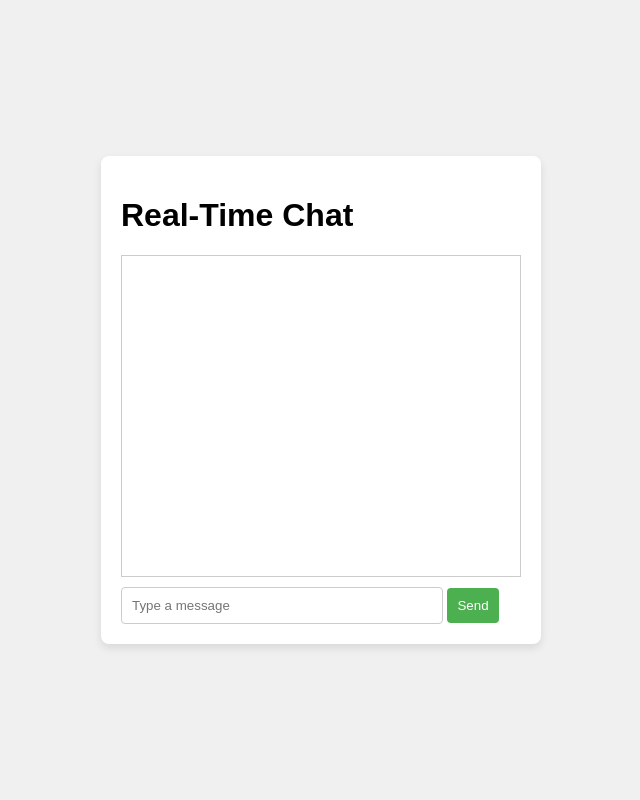
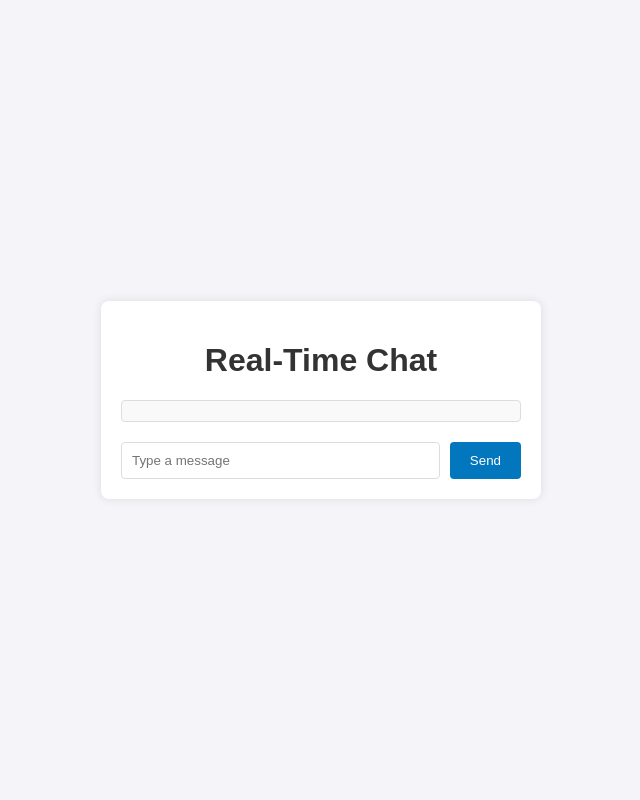
Before and after one commit to jannat-miftahul/chat-app, a Flask app: page / in a window 1280 px wide. Shown: the whole page, without its empty margins (319-959 px from the left). Run offline with Flask 3, Linux system fonts and the light colour scheme; some libraries are stand-ins or nearby versions.

Commit message:
Enhance chat application UI with improved styling and layout

```diff
--- a/static/css/style.css
+++ b/static/css/style.css
@@ -1,45 +1,69 @@
 body {
     font-family: Arial, sans-serif;
+    background-color: #f4f4f9;
+    margin: 0;
+    padding: 0;
     display: flex;
     justify-content: center;
     align-items: center;
     height: 100vh;
-    margin: 0;
-    background-color: #f0f0f0;
 }
 
 .chat-container {
+    background-color: #fff;
+    border-radius: 8px;
+    box-shadow: 0 0 10px rgba(0, 0, 0, 0.1);
     width: 400px;
-    background-color: white;
+    max-width: 100%;
     padding: 20px;
-    box-shadow: 0 4px 8px rgba(0, 0, 0, 0.1);
-    border-radius: 8px;
+    display: flex;
+    flex-direction: column;
 }
 
-#messages {
-    height: 300px;
-    overflow-y: scroll;
-    margin-bottom: 10px;
-    border: 1px solid #ccc;
-    padding: 10px;
+h1 {
+    text-align: center;
+    color: #333;
 }
 
-input {
-    width: 75%;
+.messages {
+    flex: 1;
+    overflow-y: auto;
+    margin-bottom: 20px;
     padding: 10px;
-    border: 1px solid #ccc;
+    border: 1px solid #ddd;
     border-radius: 4px;
+    background-color: #f9f9f9;
+}
+
+.messages div {
+    margin-bottom: 10px;
+    padding: 10px;
+    border-radius: 4px;
+    background-color: #e1f5fe;
+    color: #0277bd;
+}
+
+.input-container {
+    display: flex;
+}
+
+#message-input {
+    flex: 1;
+    padding: 10px;
+    border: 1px solid #ddd;
+    border-radius: 4px;
+    margin-right: 10px;
 }
 
 button {
-    padding: 10px;
-    background-color: #4CAF50;
-    color: white;
+    padding: 10px 20px;
     border: none;
     border-radius: 4px;
+    background-color: #0277bd;
+    color: #fff;
     cursor: pointer;
 }
 
 button:hover {
-    background-color: #45a049;
+    background-color: #01579b;
 }
--- a/templates/index.html
+++ b/templates/index.html
@@ -14,9 +14,11 @@
 <body>
     <div class="chat-container">
         <h1>Real-Time Chat</h1>
-        <div id="messages"></div>
-        <input type="text" id="message-input" placeholder="Type a message">
-        <button onclick="sendMessage()">Send</button>
+        <div id="messages" class="messages"></div>
+        <div class="input-container">
+            <input type="text" id="message-input" placeholder="Type a message">
+            <button onclick="sendMessage()">Send</button>
+        </div>
     </div>
 
     <script src="../static/js/chat.js"></script>
```
